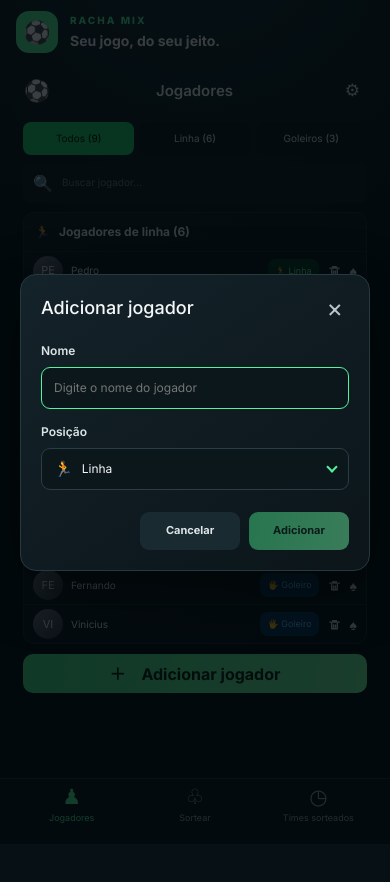
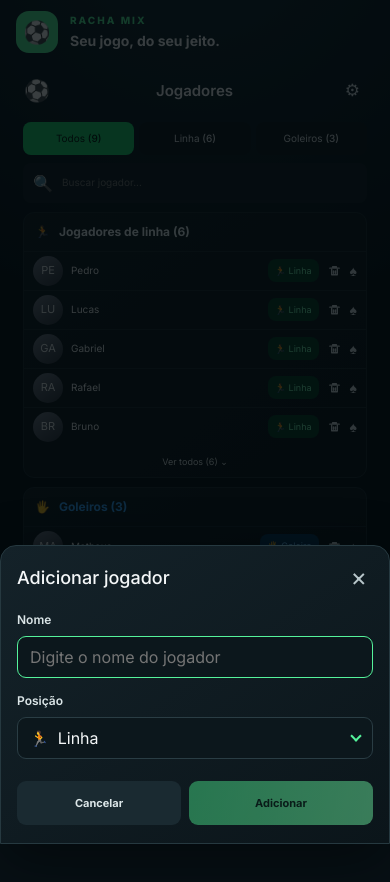
Before and after one commit to TheuFerreira/RachaMix, an Angular app: page / in a window 390 px wide. Both pictures are taken after a click on the button "＋ Adicionar jogador". Shown: the top 882 px of the page. Built offline with nearby package versions, Linux system fonts and the light colour scheme.

Commit message:
fix: improve modal mobile layout

```diff
--- a/src/app/components/player-modal/player-modal.component.scss
+++ b/src/app/components/player-modal/player-modal.component.scss
@@ -176,3 +176,36 @@
   cursor: not-allowed;
   opacity: 0.45;
 }
+
+@media (max-width: 480px) {
+  .modal-backdrop {
+    align-items: end;
+    padding: 0;
+  }
+
+  .player-modal {
+    width: 100%;
+    padding: 18px 16px calc(18px + env(safe-area-inset-bottom));
+    border-radius: 16px 16px 0 0;
+  }
+
+  .player-modal input,
+  .select-trigger {
+    font-size: 16px;
+  }
+
+  .select-options {
+    max-height: 180px;
+    overflow-y: auto;
+  }
+
+  .modal-actions {
+    gap: 8px;
+  }
+
+  .modal-actions button {
+    flex: 1;
+    min-width: 0;
+    min-height: 44px;
+  }
+}
```
